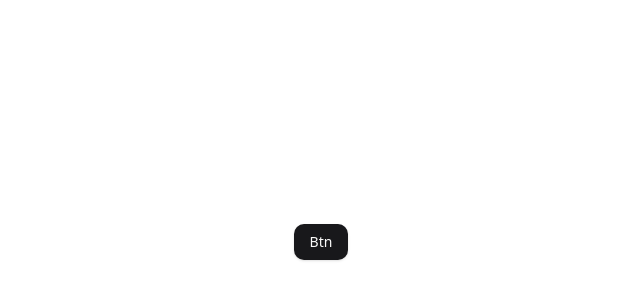
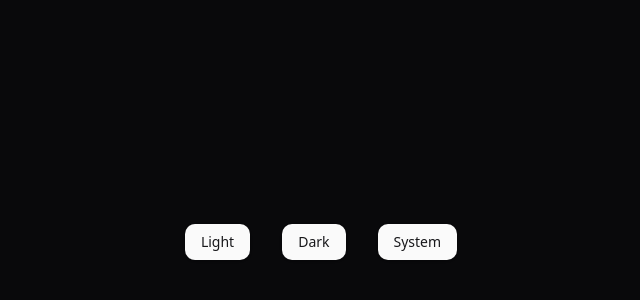
Before and after one commit to Yawson-Enoch/react-vite-shadcn-starter, a React (Vite) app: page / in a window 1280 px wide. Shown: the part 158-458 px from the top of the page, without its empty margins (319-959 px from the left). Built offline with nearby package versions, Linux system fonts and the light colour scheme.

Commit message:
feat: add dark mode support
- fix build error from favicon import
- update readme and manifest file
- make component naming consistent

```diff
--- a/index.html
+++ b/index.html
@@ -2,7 +2,6 @@
 <html lang="en">
   <head>
     <meta charset="UTF-8" />
-    <link rel="icon" type="image/svg+xml" href="." />
     <meta name="viewport" content="width=device-width, initial-scale=1.0" />
     <title>React + Vite + Shadcn Starter</title>
   </head>
--- a/package.json
+++ b/package.json
@@ -7,12 +7,12 @@
     "dev": "vite",
     "dev:expose": "vite --host 0.0.0.0",
     "build": "tsc && vite build",
+    "preview": "vite preview",
     "lint": "eslint . --ext ts,tsx --report-unused-disable-directives --max-warnings 0",
     "lint:fix": "eslint . --ext ts,tsx --report-unused-disable-directives --max-warnings 0 --fix",
-    "typecheck": "tsc --noEmit",
     "format:check": "prettier --check --ignore-unknown .",
     "format:write": "prettier --write --ignore-unknown .",
-    "preview": "vite preview"
+    "typecheck": "tsc --noEmit"
   },
   "dependencies": {
     "@radix-ui/react-icons": "^1.3.0",
--- a/src/App.tsx
+++ b/src/App.tsx
@@ -1,9 +1,10 @@
-import { Button } from './components/ui/button';
+import ThemeSwitcher from './components/common/theme-switcher';
+import { ThemeProvider } from './context/theme-provider';
 
 export default function App() {
   return (
-    <div className="container flex min-h-screen items-center justify-center py-12">
-      <Button>Btn</Button>
-    </div>
+    <ThemeProvider>
+      <ThemeSwitcher />
+    </ThemeProvider>
   );
 }
--- /dev/null
+++ b/src/components/common/theme-switcher.tsx
@@ -0,0 +1,17 @@
+import { useTheme } from '@/hooks/use-theme';
+
+import { Button } from '../ui/button';
+
+export default function ThemeSwitcher() {
+  const { setTheme } = useTheme();
+
+  return (
+    <div className="container flex min-h-screen items-center justify-center py-12">
+      <div className="flex items-center gap-x-4 md:gap-x-8">
+        <Button onClick={() => setTheme('light')}>Light</Button>
+        <Button onClick={() => setTheme('dark')}>Dark</Button>
+        <Button onClick={() => setTheme('system')}>System</Button>
+      </div>
+    </div>
+  );
+}
--- /dev/null
+++ b/src/context/theme-provider.tsx
@@ -0,0 +1,56 @@
+import * as React from 'react';
+
+type ThemeContext = {
+  theme: string;
+  setTheme: (theme: string) => void;
+};
+
+type ThemeProviderProps = {
+  children: React.ReactNode;
+  defaultTheme?: string;
+  storageKey?: string;
+};
+
+export const ThemeContext = React.createContext({} as ThemeContext);
+
+export const ThemeProvider = ({
+  children,
+  defaultTheme = 'dark',
+  storageKey = 'theme',
+}: ThemeProviderProps) => {
+  const [theme, setTheme] = React.useState(
+    () => localStorage.getItem(storageKey) ?? defaultTheme,
+  );
+
+  React.useEffect(() => {
+    const root = window.document.documentElement;
+
+    root.classList.remove('light', 'dark');
+
+    if (theme === 'system') {
+      const systemTheme = window.matchMedia('(prefers-color-scheme: dark)')
+        .matches
+        ? 'dark'
+        : 'light';
+
+      root.classList.add(systemTheme);
+      return;
+    }
+
+    root.classList.add(theme);
+  }, [theme]);
+
+  return (
+    <ThemeContext.Provider
+      value={{
+        theme,
+        setTheme: (theme: string) => {
+          localStorage.setItem(storageKey, theme);
+          setTheme(theme);
+        },
+      }}
+    >
+      {children}
+    </ThemeContext.Provider>
+  );
+};
--- /dev/null
+++ b/src/hooks/use-theme.ts
@@ -0,0 +1,11 @@
+import * as React from 'react';
+import { ThemeContext } from '@/context/theme-provider';
+
+export function useTheme() {
+  const context = React.useContext(ThemeContext);
+
+  if (context === undefined)
+    throw new Error('useTheme must be used within a ThemeProvider');
+
+  return context;
+}
--- a/src/main.tsx
+++ b/src/main.tsx
@@ -3,7 +3,7 @@ import '@/styles/globals.css';
 import React from 'react';
 import ReactDOM from 'react-dom/client';
 
-import App from './App.tsx';
+import App from './app';
 
 ReactDOM.createRoot(document.getElementById('root')!).render(
   <React.StrictMode>
```
Also changed, not shown: 1 other file (tests, documents, lock files or other folders).
